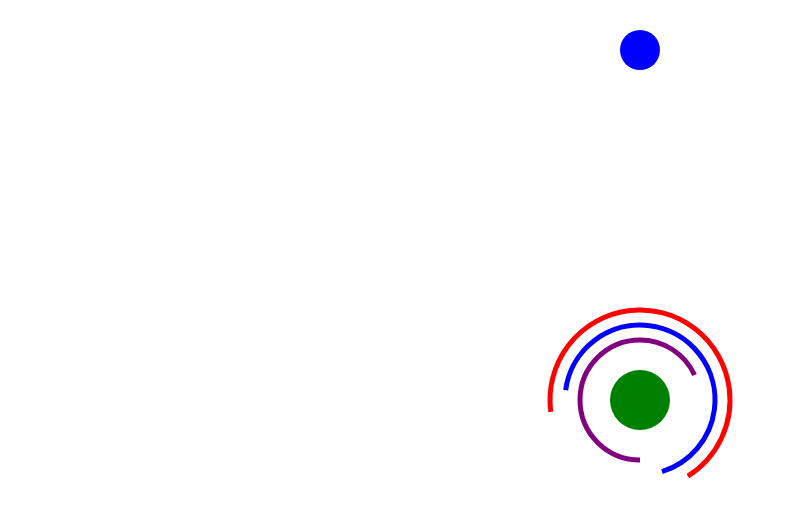
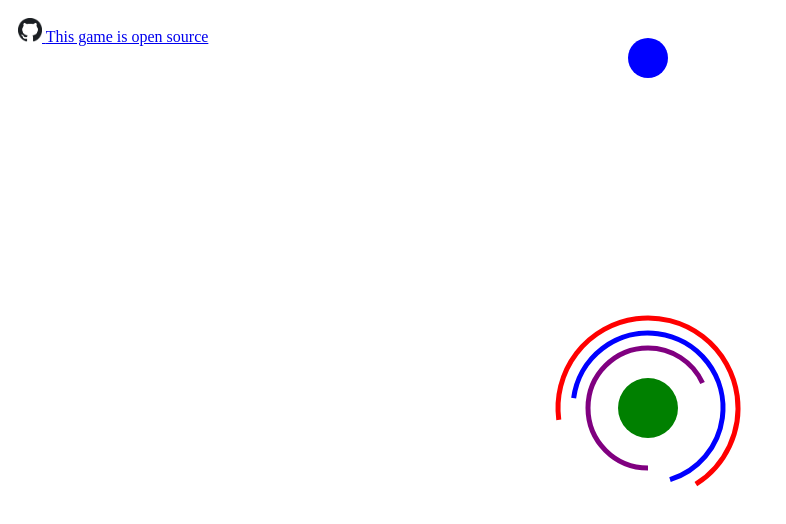
Before and after one commit to thetechnocrat-dev/thetechnocrat-dev.github.io, a plain HTML site: page index.html in a window 1280 px wide. Shown: the whole page, without its empty margins (0-786 px from the left). Drawn offline with Linux system fonts and the light colour scheme.

Commit message:
Update index.html

```diff
--- a/index.html
+++ b/index.html
@@ -3,11 +3,16 @@
 <head>
     <title>Godel's Gauntlet</title>
     <style>
-        body { margin: 0; overflow: hidden; }
-        canvas { position: absolute; top: 0; left: 0; }
+        body { position: relative; }
+        a { position: absolute; top: 10px; left: 10px; z-index: 2; }
+        canvas { position: absolute; top: 0; left: 0; z-index: 1; }
     </style>
 </head>
 <body>
+    <a href="https://github.com/thetechnocrat-dev/thetechnocrat-dev.github.io/blob/main/index.html#L158" target="_blank">
+      <img src="github-logo.png" alt="GitHub Logo" width="24" height="24">
+      <span>This game is open source</span>
+    </a>
     <canvas id="gameCanvas"></canvas>
     <script>
         var canvas = document.getElementById('gameCanvas');
@@ -38,6 +43,7 @@
 
         // Listen for click events
         canvas.addEventListener('click', function(e) {
+            if (e.target.nodeName !== 'A') {
                 var rect = canvas.getBoundingClientRect();
                 var clickX = e.clientX - rect.left;
                 var clickY = e.clientY - rect.top;
@@ -48,6 +54,7 @@
                 // Store the last click position
                 lastClick.x = clickX;
                 lastClick.y = clickY;
+            }
         });
 
         // Main game loop
@@ -175,5 +182,11 @@
 
         gameLoop();
     </script>
+    <script>
+        var githubLink = document.getElementById('github-link');
+        githubLink.addEventListener('click', function(event) {
+          event.stopPropagation();
+        });
+      </script>
 </body>
 </html>
```
Lines whose indentation alone changed are shown as unchanged.
